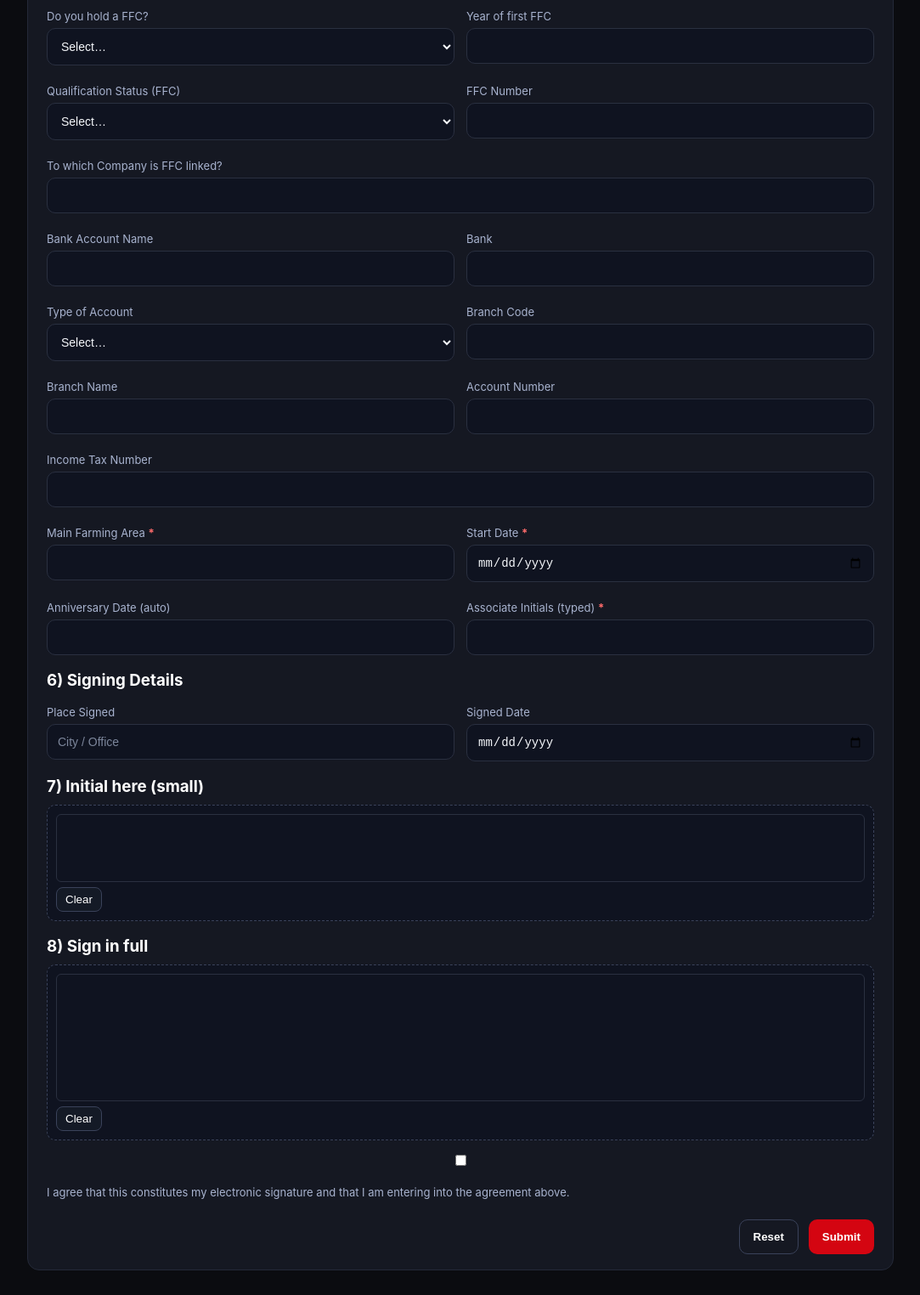
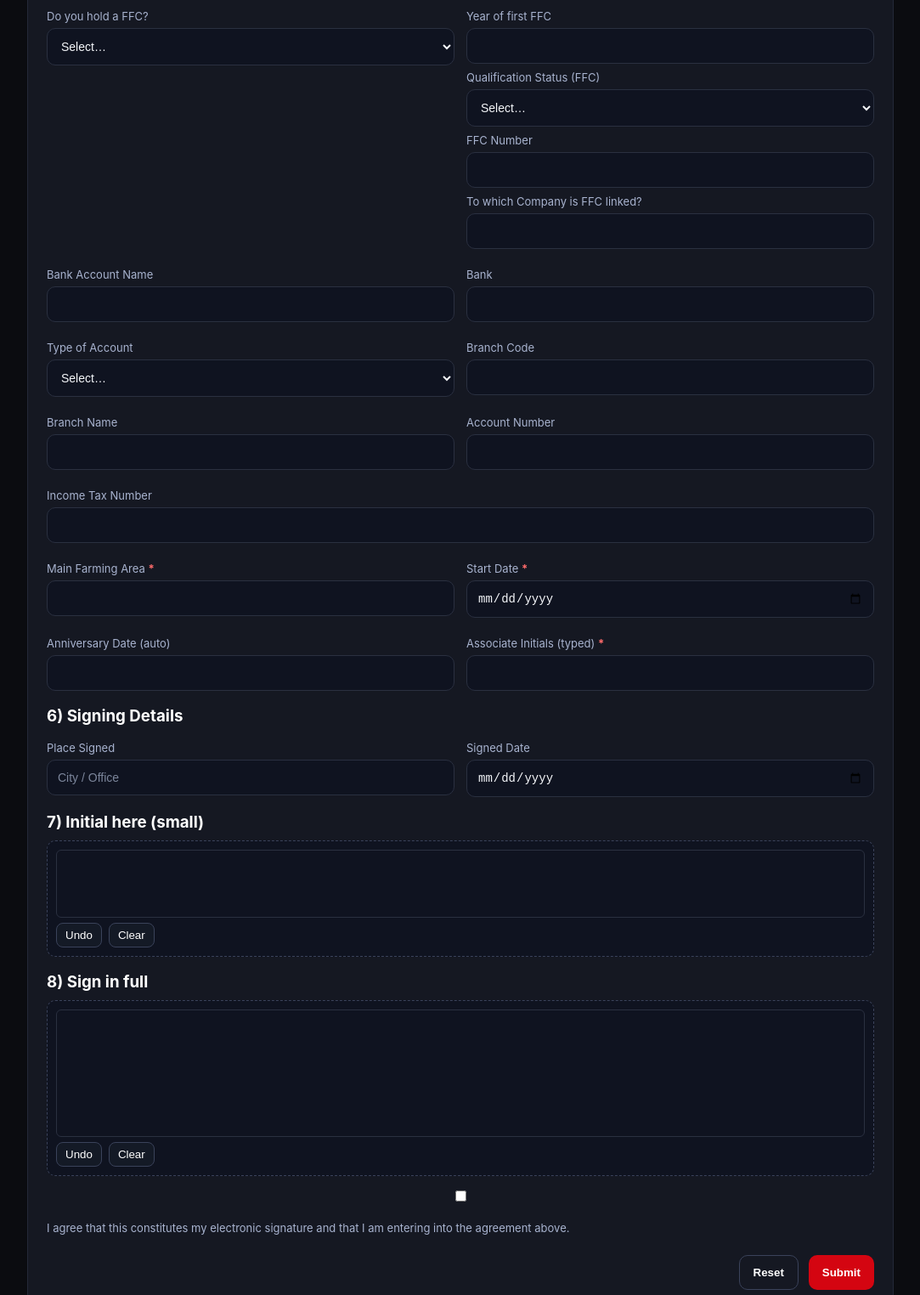
Before and after one commit to thatrealestateguysa/JOINKWE, a plain HTML site: page index.html in a window 1280 px wide. Shown: the part 2172-3696 px from the top of the page at 85% size, without its empty margins (98-1181 px from the left). Before the commit the page ends 3667 px from the top, so only its background shows below. Drawn offline with Linux system fonts and the light colour scheme.

Commit message:
Add files via upload

```diff
--- a/app.js
+++ b/app.js
@@ -1,95 +1,84 @@
 (function(){
   const $ = s => document.querySelector(s);
 
-  function makePad(sel){
-    const c=$(sel),x=c.getContext('2d'),D=Math.max(1,window.devicePixelRatio||1);
-    function rs(){const r=c.getBoundingClientRect();c.width=Math.round(r.width*D);c.height=Math.round(r.height*D);x.setTransform(D,0,0,D,0,0);x.lineCap='round';x.lineJoin='round';x.lineWidth=2;x.strokeStyle='#111'}
-    rs(); new ResizeObserver(rs).observe(c);
-    let d=false,drawn=false,last=null;
-    const P=e=>{const r=c.getBoundingClientRect(),t=e.touches?e.touches[0]:e;return {x:t.clientX-r.left,y:t.clientY-r.top}};
-    const down=e=>{e.preventDefault();d=true;drawn=true;last=P(e)},
-          move=e=>{if(!d)return;const p=P(e);x.beginPath();x.moveTo(last.x,last.y);x.lineTo(p.x,p.y);x.stroke();last=p},
-          up=()=>d=false;
-    c.addEventListener('mousedown',down);c.addEventListener('mousemove',move);window.addEventListener('mouseup',up);
-    c.addEventListener('touchstart',down,{passive:false});c.addEventListener('touchmove',move,{passive:false});c.addEventListener('touchend',up);
-    return {clear(){x.clearRect(0,0,c.width,c.height);drawn=false},toDataURL(){return drawn?c.toDataURL('image/png'):''}}
+  // Signature Pad with Undo and white ink
+  function SignaturePad(canvas){
+    const ctx = canvas.getContext('2d');
+    let D = Math.max(1, window.devicePixelRatio || 1);
+    let drawing = false, last = null;
+    const strokes = [];
+
+    function applyStyle(){ ctx.setTransform(D,0,0,D,0,0); ctx.lineCap='round'; ctx.lineJoin='round'; ctx.lineWidth=2; ctx.strokeStyle='#fff'; }
+    function resize(){ const r=canvas.getBoundingClientRect(); canvas.width=Math.round(r.width*D); canvas.height=Math.round(r.height*D); applyStyle(); redraw(); }
+    function p(e){ const r=canvas.getBoundingClientRect(); const t=e.touches?e.touches[0]:e; return {x:t.clientX-r.left,y:t.clientY-r.top}; }
+    function redraw(){ ctx.clearRect(0,0,canvas.width,canvas.height); applyStyle(); for(const path of strokes){ if(path.length<2) continue; ctx.beginPath(); ctx.moveTo(path[0].x,path[0].y); for(let i=1;i<path.length;i++){ ctx.lineTo(path[i].x,path[i].y); } ctx.stroke(); } }
+    function down(e){ e.preventDefault(); drawing=true; last=p(e); strokes.push([last]); }
+    function move(e){ if(!drawing) return; const pt=p(e); strokes[strokes.length-1].push(pt); ctx.beginPath(); ctx.moveTo(last.x,last.y); ctx.lineTo(pt.x,pt.y); ctx.stroke(); last=pt; }
+    function up(){ drawing=false; last=null; }
+
+    canvas.addEventListener('pointerdown',down,{passive:false});
+    canvas.addEventListener('pointermove',move,{passive:false});
+    window.addEventListener('pointerup',up);
+    new ResizeObserver(resize).observe(canvas);
+    resize();
+
+    return { clear(){strokes.length=0;redraw();}, undo(){strokes.pop();redraw();}, hasInk(){return strokes.length>0;}, toDataURL(){return this.hasInk()?canvas.toDataURL('image/png'):'';} };
   }
 
-  const initialsPad=makePad('#initialsCanvas'), signaturePad=makePad('#signatureCanvas');
+  const initialsPad = SignaturePad($('#initialsCanvas'));
+  const signaturePad = SignaturePad($('#signatureCanvas'));
   $('#clearInitials').onclick=()=>initialsPad.clear();
   $('#clearSignature').onclick=()=>signaturePad.clear();
+  $('#undoInitials').onclick=()=>initialsPad.undo();
+  $('#undoSignature').onclick=()=>signaturePad.undo();
 
-  // Anniversary auto-calc
+  // Anniversary date
   const startInput=$('#startDate'), annDisplay=$('#annDisplay');
-  function calcAnn(d){if(!d)return'';const dt=new Date(d);if(isNaN(dt))return'';const a=new Date(dt.getFullYear()+1,dt.getMonth(),dt.getDate());const z=n=>String(n).padStart(2,'0');return a.getFullYear()+'-'+z(a.getMonth()+1)+'-'+z(a.getDate())}
-  if(startInput){ startInput.addEventListener('change',()=>{ annDisplay.value=calcAnn(startInput.value); }); }
+  function ann(d){ if(!d) return ''; const dt=new Date(d); if(isNaN(dt)) return ''; const a=new Date(dt.getFullYear()+1,dt.getMonth(),dt.getDate()); const z=n=>String(n).padStart(2,'0'); return a.getFullYear()+'-'+z(a.getMonth()+1)+'-'+z(a.getDate()); }
+  if(startInput){ startInput.addEventListener('change',()=>{ annDisplay.value=ann(startInput.value); }); }
 
-  // Conditional UI for Citizen / Work Permit
-  const citizen = $('#citizenSA');
-  const permitValidWrap = $('#permitValidWrap');
-  const permitExpiryWrap = $('#permitExpiryWrap');
-  const permitValid = $('#workPermitValid');
-  const permitExpiry = $('#workPermitExpiry');
+  // Permit conditionals
+  const citizen=$('#citizenSA'), permWrap=$('#permitValidWrap'), expWrap=$('#permitExpiryWrap'), permSel=$('#workPermitValid'), exp=$('#workPermitExpiry');
+  function updatePermit(){ const noSA=citizen && citizen.value.toLowerCase().startsWith('n'); permWrap.style.display=noSA?'':'none'; expWrap.style.display=(noSA && permSel && permSel.value.toLowerCase().startsWith('y'))?'':'none'; if(noSA){ permSel.setAttribute('required','required'); if(permSel.value.toLowerCase().startsWith('y')){ exp.setAttribute('required','required'); }else{ exp.removeAttribute('required'); exp.value=''; } } else { permSel.removeAttribute('required'); permSel.value=''; exp.removeAttribute('required'); exp.value=''; } }
+  if(citizen){ citizen.addEventListener('change',updatePermit); }
+  if(permSel){ permSel.addEventListener('change',updatePermit); }
+  updatePermit();
 
-  function updatePermitUI(){
-    const isCitizenNo = (citizen && citizen.value && citizen.value.toLowerCase().startsWith('n'));
-    permitValidWrap.style.display = isCitizenNo ? '' : 'none';
-    permitExpiryWrap.style.display = (isCitizenNo && permitValid && permitValid.value.toLowerCase().startsWith('y')) ? '' : 'none';
-    if(isCitizenNo){
-      permitValid.setAttribute('required','required');
-      if(permitValid.value.toLowerCase().startsWith('y')){
-        permitExpiry.setAttribute('required','required');
-      }else{
-        permitExpiry.removeAttribute('required');
-        permitExpiry.value = '';
-      }
-    }else{
-      permitValid.removeAttribute('required'); permitValid.value='';
-      permitExpiry.removeAttribute('required'); permitExpiry.value='';
-    }
-  }
-  if(citizen){ citizen.addEventListener('change', updatePermitUI); }
-  if(permitValid){ permitValid.addEventListener('change', updatePermitUI); }
-  updatePermitUI();
+  // FFC conditional block
+  const ffcHold=$('#ffcHold'), ffcFields=$('#ffcFields');
+  function updateFFC(){ const noFFC=ffcHold && ffcHold.value.toLowerCase().startsWith('n'); ffcFields.style.display=noFFC?'none':''; if(noFFC){ ffcFields.querySelectorAll('input,select,textarea').forEach(el=>{ el.value=''; el.removeAttribute('required'); }); } }
+  if(ffcHold){ ffcHold.addEventListener('change',updateFFC); }
+  updateFFC();
 
+  // Submit
   const form=$('#joinForm'), statusEl=$('#status'), btn=$('#submitBtn');
   form.addEventListener('submit',async e=>{
     e.preventDefault();
-    if(!$('#readAck').checked){alert('Please confirm you have read the agreement.');return}
+    if(!$('#readAck').checked){ alert('Please confirm you have read the agreement.'); return; }
     const i=initialsPad.toDataURL(), s=signaturePad.toDataURL();
-    if(!i){alert('Please draw your initials.');return}
-    if(!s){alert('Please provide your full signature.');return}
+    if(!i){ alert('Please draw your initials.'); return; }
+    if(!s){ alert('Please provide your full signature.'); return; }
 
-    statusEl.className='success';
-    statusEl.textContent='Submitting… please wait.';
-    statusEl.classList.remove('hide'); btn.disabled=true;
+    statusEl.className='success'; statusEl.textContent='Submitting… please wait.'; statusEl.classList.remove('hide'); btn.disabled=true;
 
     const data=Object.fromEntries(new FormData(form).entries());
     data.agree=!!data.agree; data.readAck=true; data.initialsDataUrl=i; data.signatureDataUrl=s;
 
     try{
-      const res = await fetch(window.KWX_CONFIG.API_ENDPOINT, {
-        method:'POST',
-        headers: {'Content-Type':'text/plain;charset=UTF-8'},
-        body: JSON.stringify(data)
-      });
-      let out=null;
-      try{ out=await res.json(); }catch(_){ out=null; }
-
+      const res = await fetch(window.KWX_CONFIG.API_ENDPOINT, { method:'POST', headers:{'Content-Type':'text/plain;charset=UTF-8'}, body: JSON.stringify(data) });
+      let out=null; try{ out=await res.json(); }catch(_){ out=null; }
       if(out && out.ok){
         statusEl.className='success';
         statusEl.innerHTML='<b>Done!</b> <a target="_blank" href="'+out.pdfUrl+'">Open PDF</a>'
-            +(out.folderUrl?' · <a target="_blank" href="'+out.folderUrl+'">Folder</a>':'')
-            +(out.sheetUrl?' · <a target="_blank" href="'+out.sheetUrl+'">Responses</a>':'');
-        form.reset(); annDisplay.value=''; initialsPad.clear(); signaturePad.clear();
-        updatePermitUI();
+          +(out.folderUrl?' · <a target="_blank" href="'+out.folderUrl+'">Folder</a>':'')
+          +(out.sheetUrl?' · <a target="_blank" href="'+out.sheetUrl+'">Responses</a>':'');
+        form.reset(); annDisplay.value=''; initialsPad.clear(); signaturePad.clear(); updatePermit(); updateFFC();
       }else{
         statusEl.className='success';
         statusEl.innerHTML='<b>Submitted!</b> If a PDF link is not shown, please check your email for the document.';
       }
     }catch(err){
-      statusEl.className='note';
-      statusEl.textContent = err && err.message ? err.message : 'Submission failed. Please try again.';
+      statusEl.className='note'; statusEl.textContent = err && err.message ? err.message : 'Submission failed. Please try again.';
     }finally{
       btn.disabled=false;
     }
--- a/config.js
+++ b/config.js
@@ -1,3 +1 @@
-window.KWX_CONFIG = {
-  API_ENDPOINT: 'https://script.google.com/macros/s/AKfycbywav5WGn63g8HMZMGwzbluiZDbZu8ytFvFHGAd_gTT97RDK3-b9QGF3t-zVmiW9d1E/exec'
-};
+window.KWX_CONFIG={API_ENDPOINT:'https://script.google.com/macros/s/AKfycbywav5WGn63g8HMZMGwzbluiZDbZu8ytFvFHGAd_gTT97RDK3-b9QGF3t-zVmiW9d1E/exec'};
--- a/index.html
+++ b/index.html
@@ -80,11 +80,15 @@
 
       <h3 style="margin-top:18px">5) FFC, Banking & Dates</h3>
       <div class="grid">
-        <div><label>Do you hold a FFC?</label><select name="ffcHold"><option value="">Select…</option><option>Yes</option><option>No</option></select></div>
-        <div><label>Year of first FFC</label><input type="number" name="ffcYear" min="1900" max="2100"></div>
-        <div><label>Qualification Status (FFC)</label><select name="ffcStatus"><option value="">Select…</option><option>Candidate</option><option>Full Status</option><option>Principle Status</option></select></div>
-        <div><label>FFC Number</label><input name="ffcNumber"></div>
-        <div class="full"><label>To which Company is FFC linked?</label><input name="ffcCompany"></div>
+        <div><label>Do you hold a FFC?</label><select name="ffcHold" id="ffcHold"><option value="">Select…</option><option>Yes</option><option>No</option></select></div>
+
+        <div id="ffcFields">
+          <div><label>Year of first FFC</label><input type="number" name="ffcYear" min="1900" max="2100"></div>
+          <div><label>Qualification Status (FFC)</label><select name="ffcStatus"><option value="">Select…</option><option>Candidate</option><option>Full Status</option><option>Principle Status</option></select></div>
+          <div><label>FFC Number</label><input name="ffcNumber"></div>
+          <div class="full"><label>To which Company is FFC linked?</label><input name="ffcCompany"></div>
+        </div>
+
         <div><label>Bank Account Name</label><input name="bankHolder"></div>
         <div><label>Bank</label><input name="bankName"></div>
         <div><label>Type of Account</label><select name="bankType"><option value="">Select…</option><option>Cheque</option><option>Savings</option><option>Transmission</option></select></div>
@@ -105,12 +109,22 @@
       </div>
 
       <h3 style="margin-top:18px">7) Initial here (small)</h3>
-      <div class="sigPad small"><canvas id="initialsCanvas"></canvas><div class="sigBtns">
-        <button type="button" id="clearInitials">Clear</button></div></div>
+      <div class="sigPad small">
+        <canvas id="initialsCanvas"></canvas>
+        <div class="sigBtns">
+          <button type="button" id="undoInitials">Undo</button>
+          <button type="button" id="clearInitials">Clear</button>
+        </div>
+      </div>
 
       <h3 style="margin-top:18px">8) Sign in full</h3>
-      <div class="sigPad"><canvas id="signatureCanvas"></canvas><div class="sigBtns">
-        <button type="button" id="clearSignature">Clear</button></div></div>
+      <div class="sigPad">
+        <canvas id="signatureCanvas"></canvas>
+        <div class="sigBtns">
+          <button type="button" id="undoSignature">Undo</button>
+          <button type="button" id="clearSignature">Clear</button>
+        </div>
+      </div>
 
       <div class="row" style="margin-top:14px">
         <input id="agree" name="agree" type="checkbox" required>
```
Also changed, not shown: style.css (+12 -54 lines).
